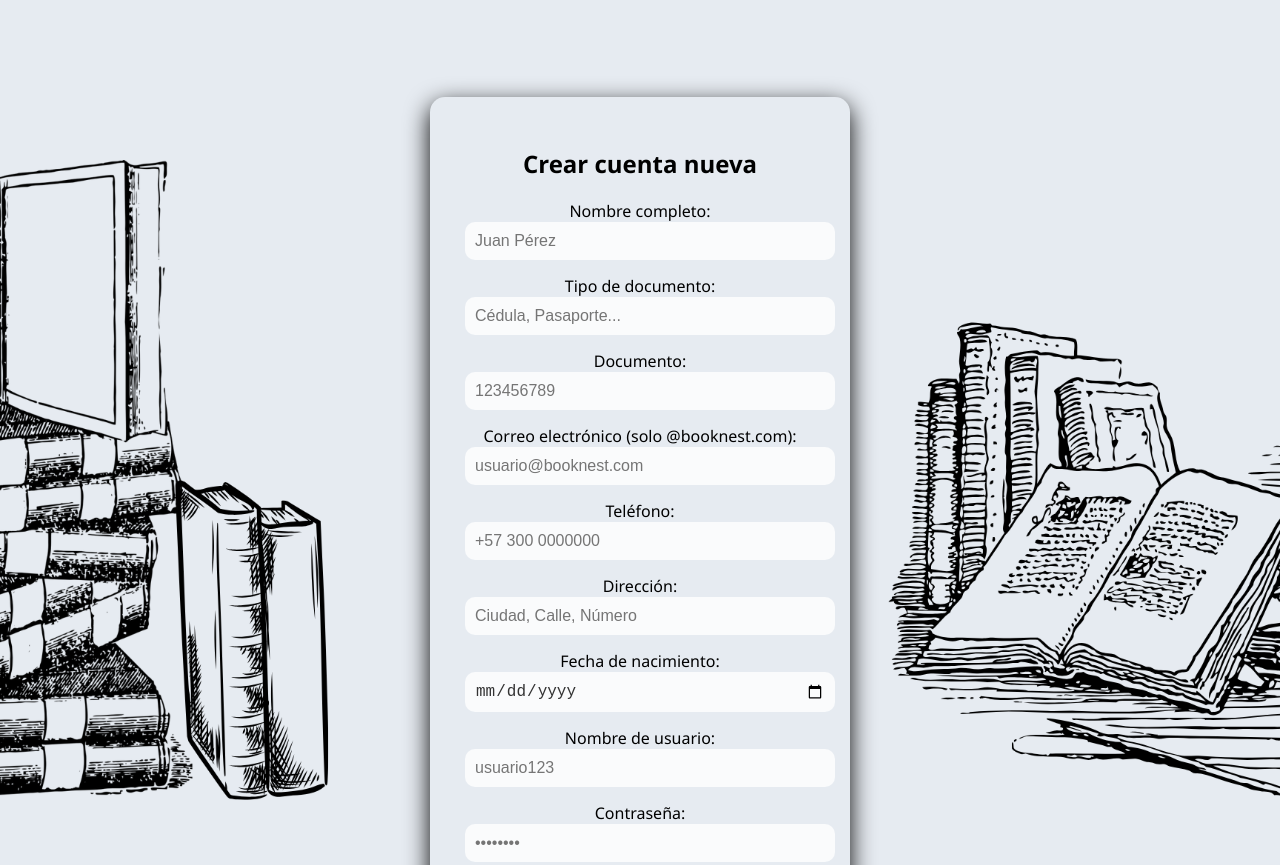
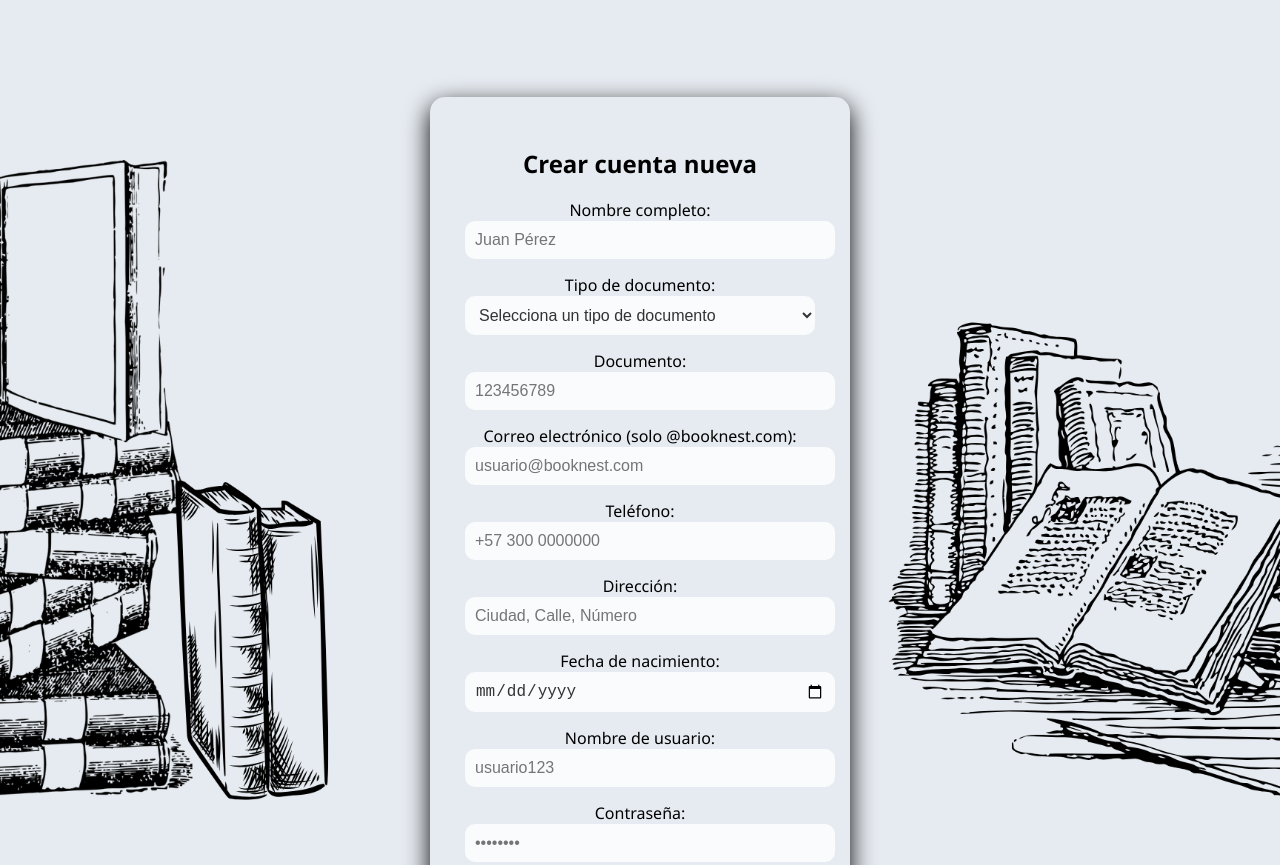
Before and after one commit to val3-10/Libreria-web, a plain HTML site: page register.html in a window 1280 px wide. Shown: the top 865 px of the page. Drawn offline with Linux system fonts and the light colour scheme.

Commit message:
update tipo de documentoe

```diff
--- a/register.html
+++ b/register.html
@@ -13,7 +13,15 @@
       <input type="text" id="nombre" placeholder="Juan Pérez" required>
 
       <label for="tipo_documento">Tipo de documento:</label>
-      <input type="text" id="tipo_documento" placeholder="Cédula, Pasaporte..." required>
+      <select id="tipo_documento" required>
+        <option value="">Selecciona un tipo de documento</option>
+        <option value="Cédula de Ciudadanía">Cédula de Ciudadanía</option>
+        <option value="Cédula de Extranjería">Cédula de Extranjería</option>
+        <option value="Pasaporte">Pasaporte</option>
+        <option value="Tarjeta de Identidad">Tarjeta de Identidad</option>
+        <option value="NIT">NIT</option>
+        <option value="DNI">DNI</option>
+      </select>
 
       <label for="documento">Documento:</label>
       <input type="text" id="documento" placeholder="123456789" required>
```
